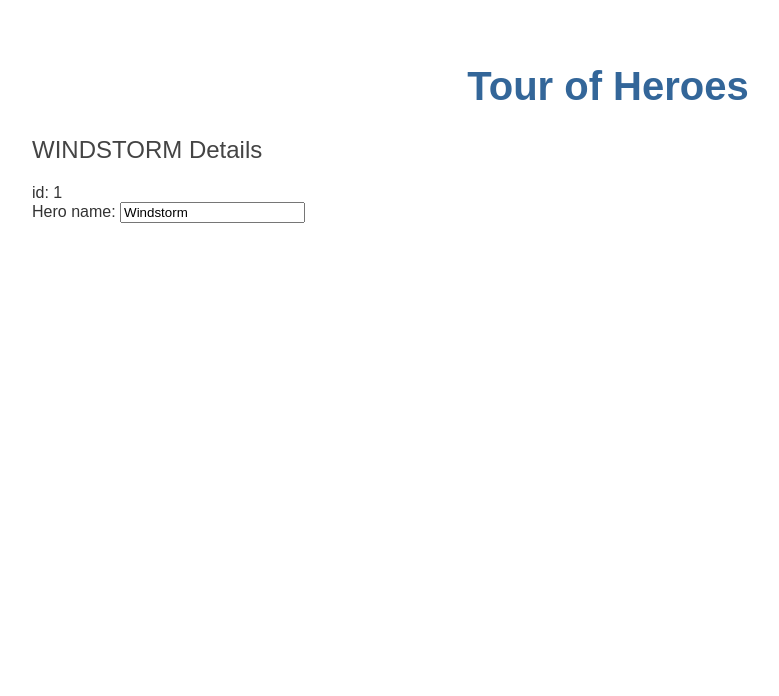
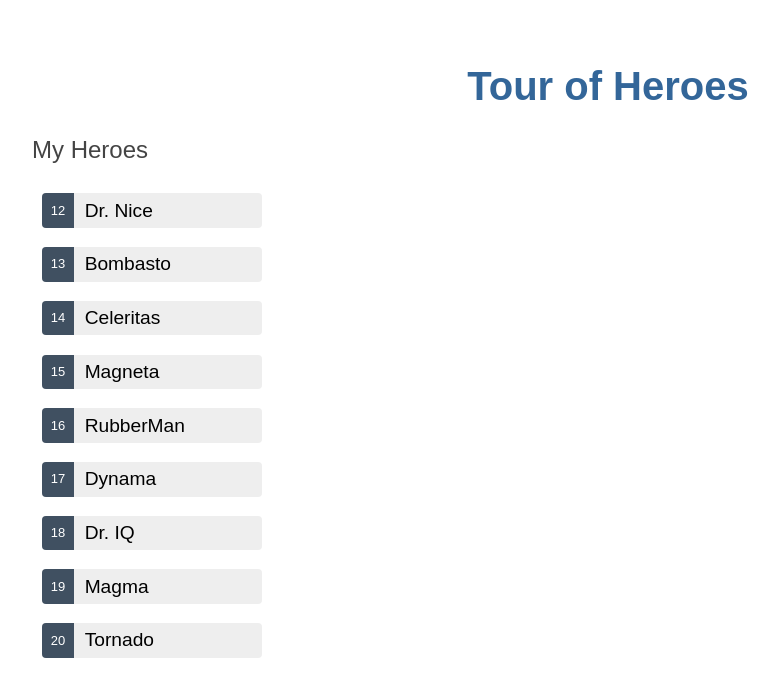
Before and after one commit to AleksandrBykanov/Tour-of-Heroes, an Angular app: page / in a window 1280 px wide. Shown: the top 696 px of the page, without its empty margins (32-811 px from the left). Built offline with nearby package versions, Linux system fonts and the light colour scheme.

Commit message:
Display a selection list

```diff
--- a/src/app/heroes/heroes.component.css
+++ b/src/app/heroes/heroes.component.css
@@ -0,0 +1,65 @@
+.heroes {
+  margin: 0 0 2em 0;
+  list-style-type: none;
+  padding: 0;
+  width: 15em;
+}
+
+.heroes li {
+  display: flex;
+}
+
+.heroes button {
+  flex: 1;
+  cursor: pointer;
+  position: relative;
+  left: 0;
+  background-color: #EEE;
+  margin: .5em;
+  padding: 0;
+  border-radius: 4px;
+  display: flex;
+  align-items: stretch;
+  height: 1.8em;
+}
+
+.heroes button:hover {
+  color: #2c3a41;
+  background-color: #e6e6e6;
+  left: .1em;
+}
+
+.heroes button:active {
+  background-color: #525252;
+  color: #fafafa;
+}
+
+.heroes button.selected {
+  background-color: black;
+  color: white;
+}
+
+.heroes button.selected:hover {
+  background-color: #505050;
+  color: white;
+}
+
+.heroes button.selected:active {
+  background-color: black;
+  color: white;
+}
+
+.heroes .badge {
+  display: inline-block;
+  font-size: small;
+  color: white;
+  padding: 0.8em 0.7em 0 0.7em;
+  background-color: #405061;
+  line-height: 1em;
+  margin-right: .8em;
+  border-radius: 4px 0 0 4px;
+}
+
+.heroes .name {
+  align-self: center;
+}
--- a/src/app/heroes/heroes.component.html
+++ b/src/app/heroes/heroes.component.html
@@ -1,8 +1,21 @@
-<h2>{{hero.name | uppercase}} Details</h2>
+<h2>My Heroes</h2>
 
-<div><span>id: </span>{{hero.id}}</div>
+<ul class="heroes">
+  <li *ngFor="let hero of heroes">
+    <button [class.selected]="hero === selectedHero" type="button" (click)="onSelect(hero)">
+      <span class="badge">{{hero.id}}</span>
+      <span class="name">{{hero.name}}</span>
+    </button>
+  </li>
+</ul>
 
-<div>
-  <label for="name">Hero name: </label>
-  <input id="name" [(ngModel)]="hero.name" placeholder="name">
+<div *ngIf="selectedHero">
+  <h2>{{selectedHero.name | uppercase}} Details</h2>
+
+  <div>id: {{selectedHero.id}}</div>
+
+  <div>
+    <label for="hero-name">Hero name: </label>
+    <input id="hero-name" [(ngModel)]="selectedHero.name" placeholder="name">
+  </div>
 </div>
--- a/src/app/heroes/heroes.component.ts
+++ b/src/app/heroes/heroes.component.ts
@@ -1,15 +1,19 @@
 import { Component } from '@angular/core';
 import { Hero } from '../hero';
-
+import { HEROES } from '../mock-heroes';
 
 @Component({
   selector: 'app-heroes',
   templateUrl: './heroes.component.html',
   styleUrls: ['./heroes.component.css']
 })
+
 export class HeroesComponent {
-  hero: Hero = {
-    id: 1,
-    name: 'Windstorm'
-  };
+
+  heroes = HEROES;
+  selectedHero?: Hero;
+
+  onSelect(hero: Hero): void {
+    this.selectedHero = hero;
+  }
 }
--- /dev/null
+++ b/src/app/mock-heroes.ts
@@ -0,0 +1,13 @@
+import { Hero } from './hero';
+
+export const HEROES: Hero[] = [
+  { id: 12, name: 'Dr. Nice' },
+  { id: 13, name: 'Bombasto' },
+  { id: 14, name: 'Celeritas' },
+  { id: 15, name: 'Magneta' },
+  { id: 16, name: 'RubberMan' },
+  { id: 17, name: 'Dynama' },
+  { id: 18, name: 'Dr. IQ' },
+  { id: 19, name: 'Magma' },
+  { id: 20, name: 'Tornado' }
+];
```
